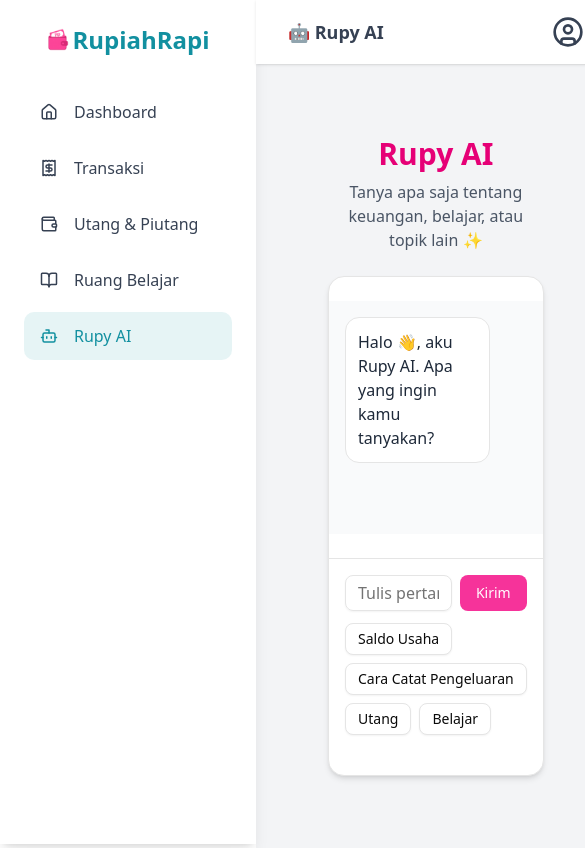
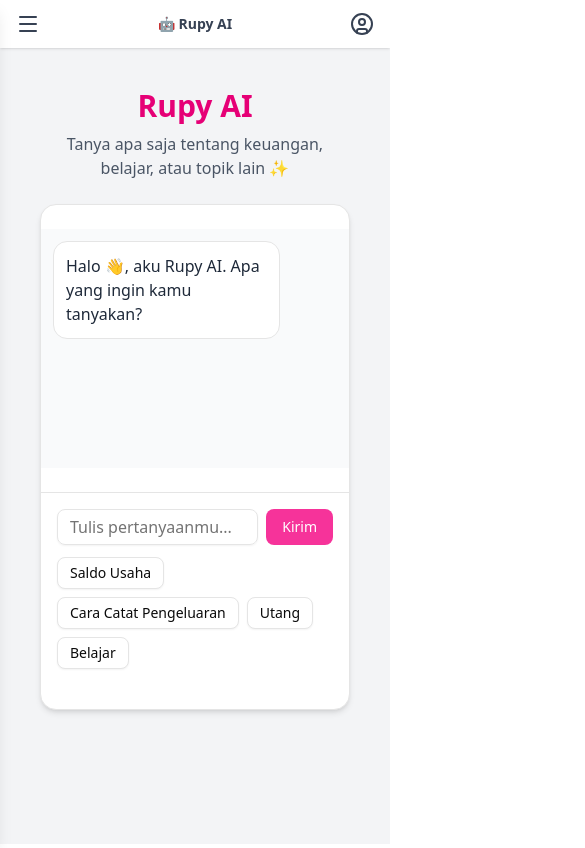
Before and after one commit to frsyi/rupiah-rapi, a Next.js app: page /rupy in a window 390 px wide. Shown: the top 848 px of the page, 585 px wide, since content can reach past the window. Built offline with nearby package versions, Linux system fonts and the light colour scheme.

Commit message:
fix: responsive

```diff
--- /dev/null
+++ b/src/app/client-layout.js
@@ -0,0 +1,35 @@
+"use client";
+
+import { useState } from "react";
+import Sidebar from "../components/Sidebar";
+import Topbar from "../components/Topbar";
+
+export default function ClientLayout({ children }) {
+  const [sidebarOpen, setSidebarOpen] = useState(false);
+
+  return (
+    <div className="flex min-h-screen">
+      {sidebarOpen && (
+        <div
+          className="fixed inset-0 bg-black/40 z-30 md:hidden"
+          onClick={() => setSidebarOpen(false)}
+        />
+      )}
+
+      <div
+        className={`fixed top-0 left-0 h-screen w-64 bg-white shadow-lg z-40 transform transition-transform duration-300
+        ${sidebarOpen ? "translate-x-0" : "-translate-x-full"}
+        md:translate-x-0`}
+      >
+        <Sidebar />
+      </div>
+
+      <div className="flex-1 flex flex-col md:ml-64">
+        <Topbar onMenuClick={() => setSidebarOpen(true)} />
+        <main className="flex-1 p-4 md:p-12 overflow-y-auto bg-gray-100">
+          {children}
+        </main>
+      </div>
+    </div>
+  );
+}
--- a/src/app/layout.js
+++ b/src/app/layout.js
@@ -1,7 +1,6 @@
 import { Geist, Geist_Mono } from "next/font/google";
 import "./globals.css";
-import Sidebar from "../components/Sidebar";
-import Topbar from "../components/Topbar";
+import ClientLayout from "./client-layout";
 import { Toaster } from "@/components/ui/sonner";
 
 const geistSans = Geist({
@@ -23,18 +22,10 @@ export default function RootLayout({ children }) {
   return (
     <html lang="en">
       <body
-        className={`${geistSans.variable} ${geistMono.variable} antialiased flex min-h-screen`}
+        className={`${geistSans.variable} ${geistMono.variable} antialiased`}
       >
-        <div className="w-64 h-screen fixed top-0 left-0 bg-white shadow-lg">
-          <Sidebar />
-        </div>
-        <div className="flex-1 flex flex-col ml-64">
-          <Topbar />
-          <main className="flex-1 p-12 overflow-y-auto bg-gray-100">
-            {children}
-          </main>
-          <Toaster richColors position="top-right" />
-        </div>
+        <ClientLayout>{children}</ClientLayout>
+        <Toaster richColors position="top-right" />
       </body>
     </html>
   );
--- a/src/app/page.js
+++ b/src/app/page.js
@@ -112,9 +112,9 @@ export default function Dashboard() {
   if (error) return <p className="text-center text-red-600 p-4">❌ {error}</p>;
 
   return (
-    <div className="space-y-8">
-      <div className="grid grid-cols-1 md:grid-cols-2 gap-6">
-        <div className="bg-gradient-to-r from-[#1290a0] to-[#38b2ac] rounded-2xl shadow-md p-6 flex items-center gap-4 text-white">
+    <div className="space-y-6 md:space-y-8">
+      <div className="grid grid-cols-1 sm:grid-cols-2 gap-4 md:gap-6">
+        <div className="bg-gradient-to-r from-[#1290a0] to-[#38b2ac] rounded-2xl shadow-md p-4 md:p-6 flex items-center gap-3 md:gap-4 text-white">
           <div className="bg-white/20 p-3 rounded-full">
             <Wallet className="text-white w-6 h-6" />
           </div>
@@ -126,7 +126,7 @@ export default function Dashboard() {
           </div>
         </div>
 
-        <div className="bg-gradient-to-r from-pink-500 to-rose-400 rounded-2xl shadow-md p-6 flex items-center gap-4 text-white">
+        <div className="bg-gradient-to-r from-pink-500 to-rose-400 rounded-2xl shadow-md p-4 md:p-6 flex items-center gap-3 md:gap-4 text-white">
           <div className="bg-white/20 p-3 rounded-full">
             <Receipt className="text-white w-6 h-6" />
           </div>
@@ -139,21 +139,21 @@ export default function Dashboard() {
         </div>
       </div>
 
-      <div className="bg-white p-6 rounded-2xl shadow-md">
-        <div className="flex justify-between items-center mb-4">
+      <div className="bg-white p-4 md:p-6 rounded-2xl shadow-md">
+        <div className="flex flex-col md:flex-row md:justify-between md:items-center gap-3 mb-4">
           <h2 className="font-semibold text-gray-700 text-lg flex items-center gap-2">
             <TrendingUp className="text-green-600 w-5 h-5" /> Laporan Usaha
             Harian
           </h2>
           <input
             type="month"
-            className="border rounded p-2 text-sm"
+            className="border rounded p-2 text-sm w-full md:w-auto"
             value={filterBulan}
             onChange={(e) => setFilterBulan(e.target.value)}
           />
         </div>
 
-        <div className="w-full h-80">
+        <div className="w-full h-60 md:h-80">
           <ResponsiveContainer width="100%" height="100%">
             <BarChart data={data}>
               <CartesianGrid strokeDasharray="3 3" />
--- a/src/app/rupy/page.jsx
+++ b/src/app/rupy/page.jsx
@@ -63,8 +63,8 @@ export default function RupyAI() {
         </p>
       </div>
 
-      <Card className="w-full h-[500px] flex flex-col rounded-2xl shadow-md">
-        <CardContent className="flex-1 overflow-y-auto space-y-4 p-4 bg-gray-50">
+      <Card className="w-full h-[60vh] md:h-[500px] flex flex-col rounded-2xl shadow-md">
+        <CardContent className="flex-1 overflow-y-auto space-y-4 p-3 md:p-4 bg-gray-50">
           {messages.map((msg, i) => (
             <div
               key={i}
--- a/src/app/transactions/page.jsx
+++ b/src/app/transactions/page.jsx
@@ -70,7 +70,6 @@ export default function Transaksi() {
       className: "bg-green-600 text-white border-none",
     });
 
-    // reset form
     setJumlah("");
     setKeterangan("");
   };
@@ -105,15 +104,15 @@ export default function Transaksi() {
   return (
     <div className="space-y-8">
       {/* FORM INPUT */}
-      <div className="bg-white p-6 rounded-2xl shadow-md">
-        <h2 className="text-2xl font-bold">Catat Keuangan</h2>
+      <div className="bg-white p-4 md:p-6 rounded-2xl shadow-md">
+        <h2 className="text-xl md:text-2xl font-bold mb-4">Catat Keuangan</h2>
 
         <form
           onSubmit={handleSubmit}
-          className="bg-white p-4 mb-6 grid gap-4 md:grid-cols-2"
+          className="bg-white mb-6 grid gap-3 sm:gap-4 sm:grid-cols-2"
         >
           <select
-            className="border p-2 rounded"
+            className="border p-2 rounded w-full"
             value={jenis}
             onChange={(e) => setJenis(e.target.value)}
           >
@@ -121,7 +120,7 @@ export default function Transaksi() {
             <option value="Pengeluaran">Pengeluaran</option>
           </select>
           <select
-            className="border p-2 rounded"
+            className="border p-2 rounded w-full"
             value={kategori}
             onChange={(e) => setKategori(e.target.value)}
           >
@@ -131,7 +130,7 @@ export default function Transaksi() {
           <input
             type="number"
             placeholder="Jumlah"
-            className="border p-2 rounded col-span-2"
+            className="border p-2 rounded sm:col-span-2 w-full"
             min={0}
             required
             value={jumlah}
@@ -140,14 +139,14 @@ export default function Transaksi() {
           <input
             type="text"
             placeholder="Keterangan"
-            className="border p-2 rounded col-span-2"
+            className="border p-2 rounded sm:col-span-2 w-full"
             required
             value={keterangan}
             onChange={(e) => setKeterangan(e.target.value)}
           />
           <button
             type="submit"
-            className="bg-primary hover:bg-primary-dark text-white px-4 py-2 rounded-lg shadow col-span-2 font-semibold cursor-pointer"
+            className="bg-primary hover:bg-primary-dark text-white px-4 py-2 rounded-lg shadow sm:col-span-2 font-semibold cursor-pointer"
           >
             Simpan
           </button>
@@ -158,20 +157,21 @@ export default function Transaksi() {
       </div>
 
       {/* RIWAYAT TRANSAKSI */}
-      <div className="bg-white p-6 rounded-2xl shadow-md">
-        <div className="flex justify-between items-center mb-4">
-          <h2 className="text-2xl font-bold text-gray-800">
-            {" "}
+      <div className="bg-white p-4 md:p-6 rounded-2xl shadow-md">
+        <div className="flex flex-col md:flex-row md:justify-between md:items-center gap-4 mb-4">
+          <h2 className="text-lg md:text-2xl font-bold text-gray-800">
             Riwayat Transaksi
           </h2>
 
           <div className="flex flex-wrap gap-4 items-end">
             {/* Filter Bulan */}
             <div className="flex flex-col items-start">
-              <span className="text-gray-700 font-medium mb-1">Bulan</span>
+              <span className="text-gray-700 font-medium mb-1 text-sm">
+                Bulan
+              </span>
               <input
                 type="month"
-                className="border rounded p-2"
+                className="border rounded p-2 text-sm w-[140px] md:w-[160px]"
                 value={filterBulan}
                 onChange={(e) => setFilterBulan(e.target.value)}
               />
@@ -179,9 +179,11 @@ export default function Transaksi() {
 
             {/* Filter Jenis */}
             <div className="flex flex-col items-start">
-              <span className="text-gray-700 font-medium mb-1">Jenis</span>
+              <span className="text-gray-700 font-medium mb-1 text-sm">
+                Jenis
+              </span>
               <Select value={filterJenis} onValueChange={setFilterJenis}>
-                <SelectTrigger className="w-[160px]">
+                <SelectTrigger className="w-[140px] md:w-[160px] text-sm">
                   <SelectValue placeholder="Pilih jenis" />
                 </SelectTrigger>
                 <SelectContent>
@@ -194,9 +196,11 @@ export default function Transaksi() {
 
             {/* Filter Kategori */}
             <div className="flex flex-col items-start">
-              <span className="text-gray-700 font-medium mb-1">Kategori</span>
+              <span className="text-gray-700 font-medium mb-1 text-sm">
+                Kategori
+              </span>
               <Select value={filterKategori} onValueChange={setFilterKategori}>
-                <SelectTrigger className="w-[160px]">
+                <SelectTrigger className="w-[140px] md:w-[160px] text-sm">
                   <SelectValue placeholder="Pilih kategori" />
                 </SelectTrigger>
                 <SelectContent>
--- a/src/components/Sidebar.jsx
+++ b/src/components/Sidebar.jsx
@@ -17,13 +17,13 @@ export default function Sidebar() {
 
   return (
     <div className="flex flex-col p-6 h-full w-full">
-      <h1 className="text-2xl font-bold text-primary mb-8 text-center flex items-center justify-center gap-0.5">
+      <h1 className="text-xl md:text-2xl font-bold text-primary mb-6 md:mb-8 text-center flex items-center justify-center gap-1">
         <img
           src="/images/logo/logo.png"
           alt="RupiahRapi Logo"
           className="w-6 h-6 object-contain"
         />
-        RupiahRapi
+        <span className="hidden sm:inline">RupiahRapi</span>
       </h1>
       <nav className="flex flex-col space-y-2">
         {menus.map((menu) => {
--- a/src/components/Topbar.jsx
+++ b/src/components/Topbar.jsx
@@ -1,9 +1,9 @@
 "use client";
 
 import { usePathname } from "next/navigation";
-import { UserCircle } from "lucide-react";
+import { UserCircle, Menu, X } from "lucide-react";
 
-export default function Topbar() {
+export default function Topbar({ onMenuClick }) {
   const pathname = usePathname();
 
   const pageTitles = {
@@ -17,15 +17,20 @@ export default function Topbar() {
   const title = pageTitles[pathname] || "RupiahRapi";
 
   return (
-    <header className="bg-white shadow p-4 px-8 flex items-center justify-between sticky top-0 z-10">
-      <h2 className="text-gray-700 text-lg font-semibold truncate max-w-[50%]">
+    <header className="bg-white shadow p-3 md:p-4 px-4 md:px-8 flex items-center justify-between sticky top-0 z-20">
+      {/* Hamburger hanya muncul di mobile */}
+      <button className="md:hidden text-gray-700" onClick={onMenuClick}>
+        <Menu className="w-6 h-6" />
+      </button>
+
+      <h2 className="text-gray-700 text-sm md:text-lg font-semibold truncate max-w-[60%] md:max-w-[50%]">
         {title}
       </h2>
 
       <div className="flex items-center gap-2">
-        <UserCircle className="text-gray-700 w-8 h-8" />
-        <div className="hidden md:flex flex-col items-start">
-          <span className="text-md font-medium text-gray-700 truncate max-w-[100px]">
+        <UserCircle className="text-gray-700 w-6 h-6 md:w-8 md:h-8" />
+        <div className="hidden sm:flex flex-col items-start">
+          <span className="text-sm md:text-md font-medium text-gray-700 truncate max-w-[100px]">
             Susan
           </span>
           <span className="text-xs text-orange-600 font-bold flex items-center gap-1">
```
